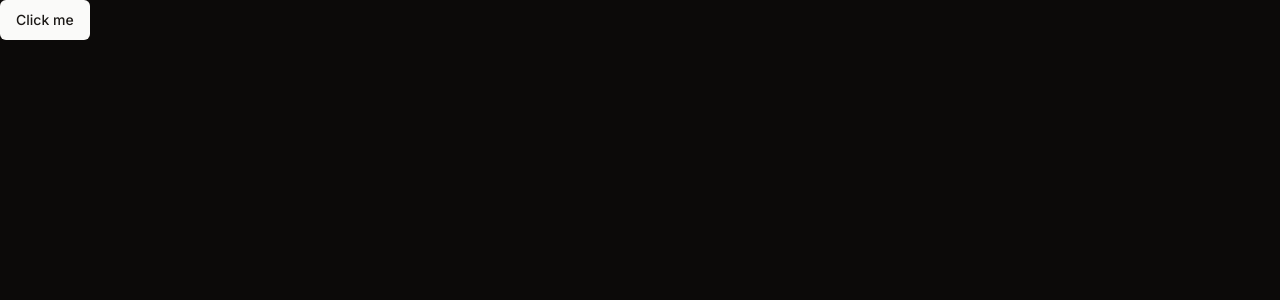
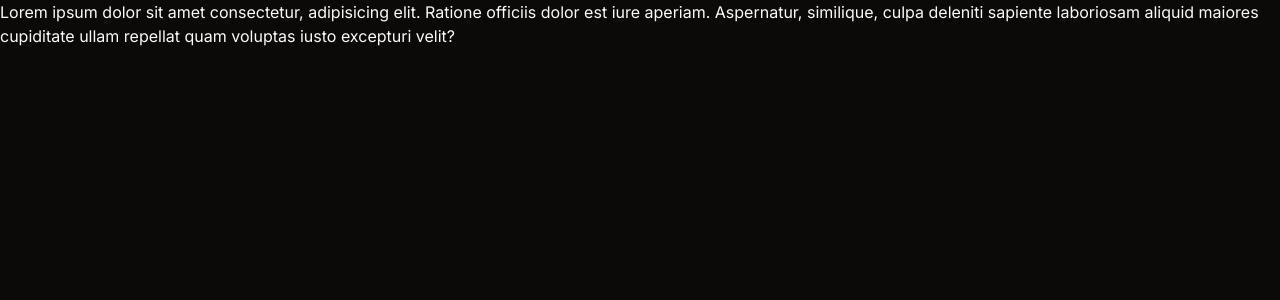
Before and after one commit to latoeorg/whoami-web, a Next.js app: page / in a window 1280 px wide. Shown: the top 300 px of the page. Built offline with nearby package versions, Linux system fonts and the light colour scheme.

Commit message:
feat(next-theme): install and setup next-theme

```diff
--- a/package.json
+++ b/package.json
@@ -10,10 +10,12 @@
   },
   "dependencies": {
     "@radix-ui/react-slot": "^1.0.2",
+    "@radix-ui/react-tooltip": "^1.0.7",
     "class-variance-authority": "^0.7.0",
     "clsx": "^2.1.0",
     "lucide-react": "^0.305.0",
     "next": "14.0.4",
+    "next-themes": "^0.2.1",
     "react": "^18",
     "react-dom": "^18",
     "tailwind-merge": "^2.2.0",
--- a/src/app/layout.tsx
+++ b/src/app/layout.tsx
@@ -2,6 +2,7 @@ import type { Metadata } from "next";
 import { Inter } from "next/font/google";
 import "./globals.css";
 import { cn } from "@/lib/utils";
+import { ThemeProvider } from "@/components/theme/theme-providers";
 
 const inter = Inter({ subsets: ["latin"] });
 
@@ -13,7 +14,11 @@ export const metadata: Metadata = {
 export default function RootLayout({ children }: { children: React.ReactNode }) {
   return (
     <html lang="en" suppressHydrationWarning>
-      <body className={cn("dark", inter.className)}>{children}</body>
+      <body className={cn("dark", "min-h-screen antialiased", inter.className)}>
+        <ThemeProvider attribute="class" defaultTheme="system" enableSystem disableTransitionOnChange>
+          {children}
+        </ThemeProvider>
+      </body>
     </html>
   );
 }
--- a/src/app/page.tsx
+++ b/src/app/page.tsx
@@ -1,9 +1,9 @@
-import { Button } from "@/components/ui/button";
-
 export default function Home() {
   return (
     <main>
-      <Button>Click me</Button>
+      Lorem ipsum dolor sit amet consectetur, adipisicing elit. Ratione officiis dolor est iure aperiam.
+      Aspernatur, similique, culpa deleniti sapiente laboriosam aliquid maiores cupiditate ullam repellat quam
+      voluptas iusto excepturi velit?
     </main>
   );
 }
--- /dev/null
+++ b/src/components/atoms/tooltip.tsx
@@ -0,0 +1,30 @@
+"use client"
+
+import * as React from "react"
+import * as TooltipPrimitive from "@radix-ui/react-tooltip"
+
+import { cn } from "@/lib/utils"
+
+const TooltipProvider = TooltipPrimitive.Provider
+
+const Tooltip = TooltipPrimitive.Root
+
+const TooltipTrigger = TooltipPrimitive.Trigger
+
+const TooltipContent = React.forwardRef<
+  React.ElementRef<typeof TooltipPrimitive.Content>,
+  React.ComponentPropsWithoutRef<typeof TooltipPrimitive.Content>
+>(({ className, sideOffset = 4, ...props }, ref) => (
+  <TooltipPrimitive.Content
+    ref={ref}
+    sideOffset={sideOffset}
+    className={cn(
+      "z-50 overflow-hidden rounded-md border bg-popover px-3 py-1.5 text-sm text-popover-foreground shadow-md animate-in fade-in-0 zoom-in-95 data-[state=closed]:animate-out data-[state=closed]:fade-out-0 data-[state=closed]:zoom-out-95 data-[side=bottom]:slide-in-from-top-2 data-[side=left]:slide-in-from-right-2 data-[side=right]:slide-in-from-left-2 data-[side=top]:slide-in-from-bottom-2",
+      className
+    )}
+    {...props}
+  />
+))
+TooltipContent.displayName = TooltipPrimitive.Content.displayName
+
+export { Tooltip, TooltipTrigger, TooltipContent, TooltipProvider }
--- /dev/null
+++ b/src/components/theme/theme-providers.tsx
@@ -0,0 +1,15 @@
+"use client";
+
+import * as React from "react";
+import { ThemeProvider as NextThemesProvider } from "next-themes";
+import { ThemeProviderProps } from "next-themes/dist/types";
+
+import { TooltipProvider } from "@/components/atoms/tooltip";
+
+export const ThemeProvider = ({ children, ...props }: ThemeProviderProps) => {
+  return (
+    <NextThemesProvider {...props}>
+      <TooltipProvider>{children}</TooltipProvider>
+    </NextThemesProvider>
+  );
+};
```
Also changed, not shown: src/components/atoms/button.tsx (renamed from src/components/ui/button.tsx, +14 -23 lines), 1 other file (tests, documents, lock files or other folders).
